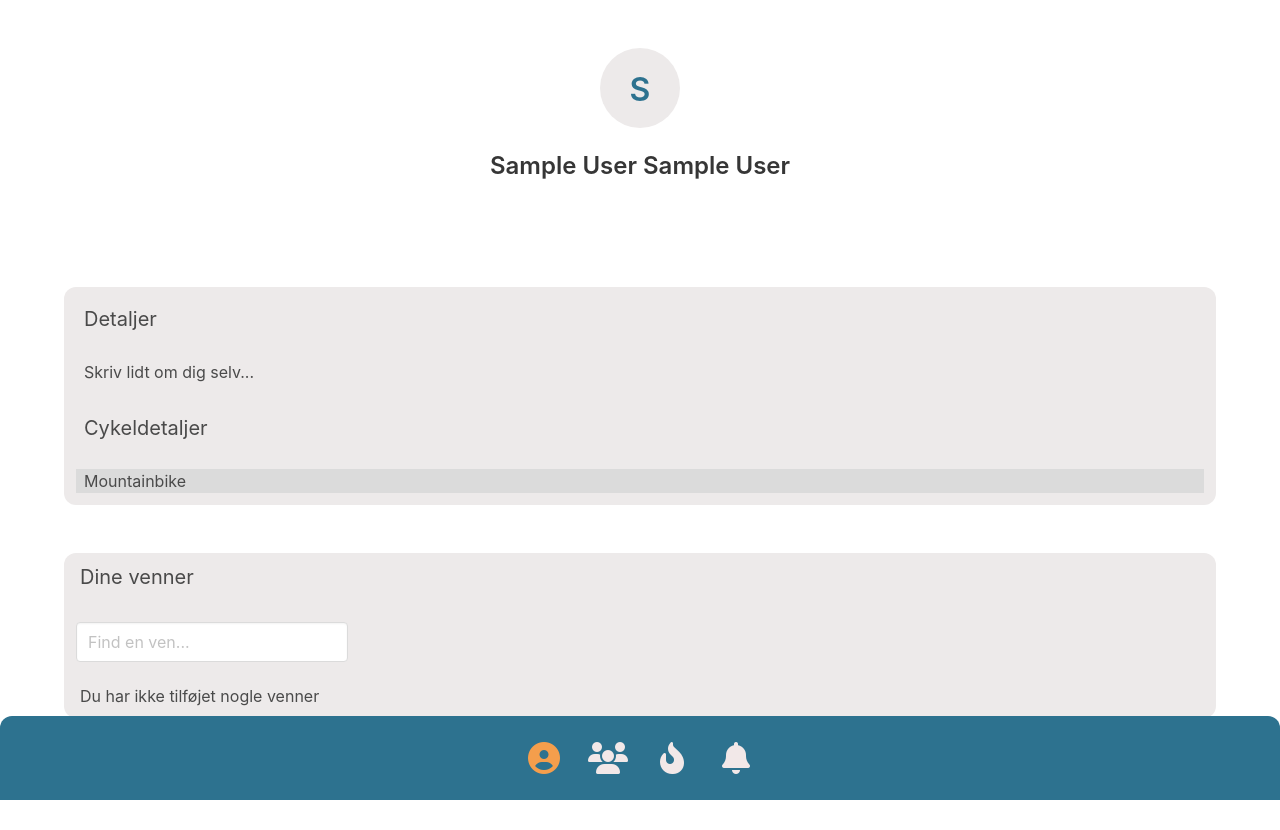
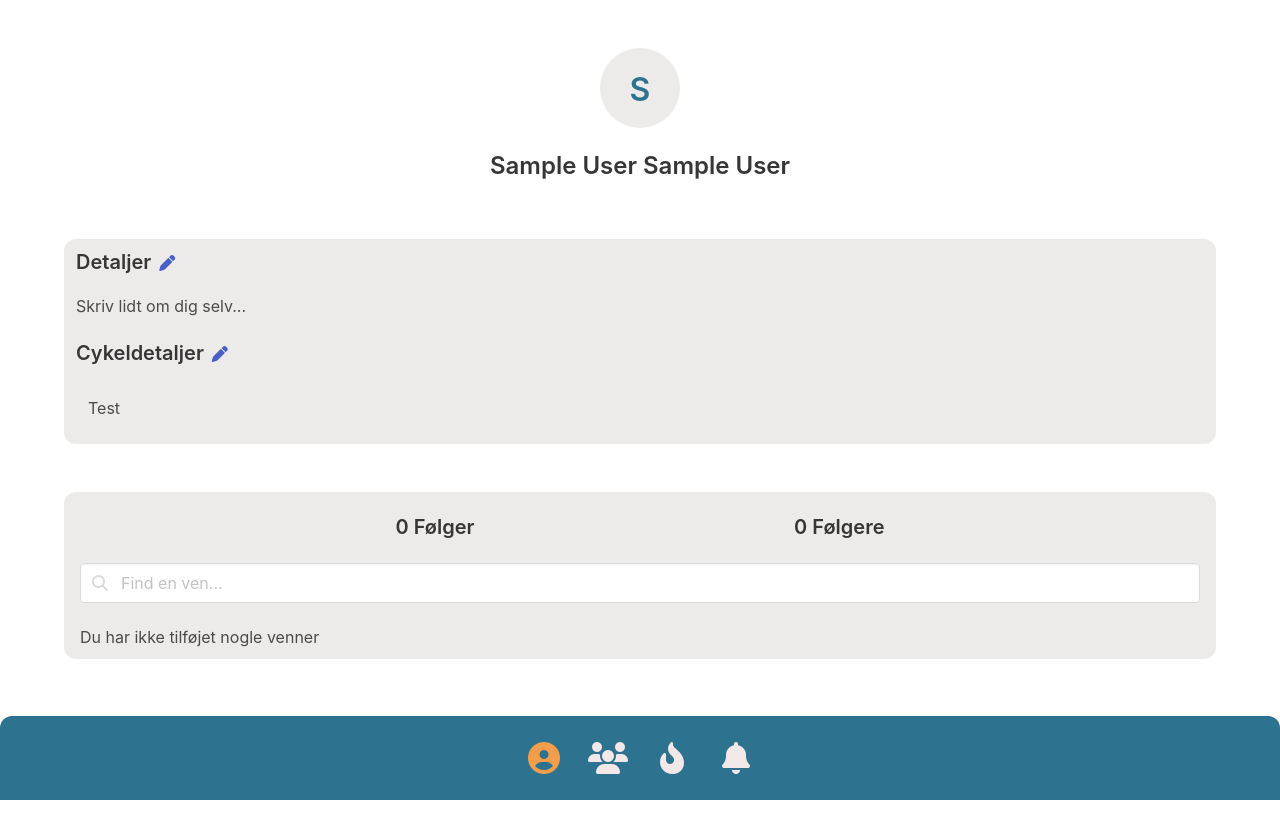
Before and after one commit to Lauramediedk/BikeMate2024, a Flask app: page /dashboard/ in a window 1280 px wide. After the commit the page ends 800 px from the top, so only its background shows below. Run offline with Flask 3, Linux system fonts and the light colour scheme; the visitor is signed in with stand-in values (Sample User, id 1); some libraries are stand-ins or nearby versions.

Commit message:
new design for dashboard

```diff
--- a/templates/dashboard.html
+++ b/templates/dashboard.html
@@ -14,29 +14,39 @@
             </div>
             <h1 class="title is-4">
                 {{session.first_name}}
-                {{ session.last_name }}
+                {{session.last_name}}
             </h1>
         </section>
     {% endif %}
 
-    <section class="section">
+    <section class="section pt-0">
         <div class="container">
             <div class="columns is-marginless content-box is-block-desktop is-multiline">
-                <div class="column is-12-tablet">
-                    <p class="subtitle is-5 p-2">
-                        Detaljer
-                    </p>
-                    <p class="px-2">
+                <div class="column is-12-tablet px-3">
+                    <span class="icon-text">
+                        <p class="title is-5">Detaljer</p>
+                        <span class="icon">
+                            <a href="#">
+                                <i class="fa-solid fa-pen"></i>
+                            </a>
+                        </span>
+                    </span>
+                    <p>
                         Skriv lidt om dig selv...
                     </p>
                 </div>
-                <div class="column is-12-tablet">
-                    <p class="subtitle is-5 p-2">
-                        Cykeldetaljer
-                    </p>
-                    <p class="px-2 has-background-grey-lighter">
-                        Mountainbike
-                    </p>
+                <div class="column is-12-tablet px-3">
+                    <span class="icon-text">
+                        <p class="title is-5">Cykeldetaljer</p>
+                        <span class="icon">
+                            <a href="#">
+                                <i class="fa-solid fa-pen"></i>
+                            </a>
+                        </span>
+                    </span>
+                    <div class="column is-12-tablet is-narrow is-flex">
+                        <p>Test</p>
+                    </div>
                 </div>
             </div>
         </div>
@@ -44,11 +54,18 @@
 
     <section class="section pt-0">
         <div class="container">
-            <div class="columns is-marginless content-box border-radius">
-                <div class="scroll-box">
-                    <p class="subtitle is-5 px-4 pt-3">Dine venner</p>
-                    <div class="column">
+            <div class="columns is-marginless content-box border-radius scroll-box is-block-tablet">
+                <div class="column is-flex is-justify-content-space-evenly my-3">
+                    <p class="title is-5 mb-0">0 Følger</p>
+                    <p class="title is-5">0 Følgere</p>
+                </div>
+                <div class="field px-4">
+                    <div class="control has-icons-left">
                         <input class="input" type="text" placeholder="Find en ven...">
+                        <span class="icon is-left">
+                            <i class="fa-solid fa-magnifying-glass"></i>
+                        </span>
+                    </div>
                 </div>
                 {% if user_friends %}
                     {% for friend in user_friends %}
@@ -61,7 +78,6 @@
                 {% endif %}
             </div>
         </div>
-        </div>
     </section>
 
 {% endblock %}
```
Lines whose indentation alone changed are shown as unchanged.
